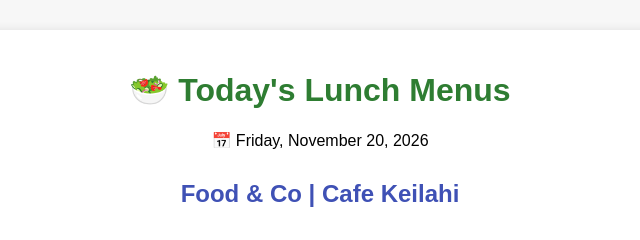
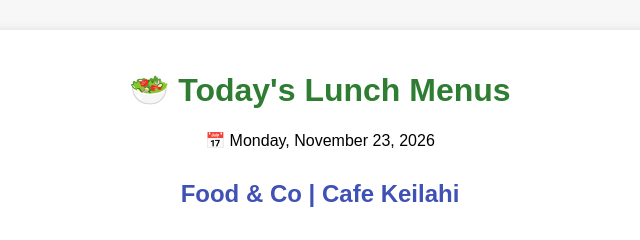
Before and after one commit to kowusuasante/lunch-menus, a plain HTML site: page index.html in a window 1280 px wide. Shown: the top 240 px of the page, 320-960 px from the left. Drawn offline with Linux system fonts and the light colour scheme.

Commit message:
Auto-update lunch menus

```diff
--- a/index.html
+++ b/index.html
@@ -34,7 +34,7 @@
     <body>
         <div class="container">
             <h1>🥗 Today's Lunch Menus</h1>
-            <p>📅 Friday, November 20, 2026</p>
+            <p>📅 Monday, November 23, 2026</p>
     <h2>Food & Co | Cafe Keilahi</h2><ul><li>No menu available today.</li></ul><h2>FoodHub Sodexo</h2><ul><li>No menu available today.</li></ul><h2>FG</h2><ul><li>No menu available today.</li></ul>
         </div>
     </body>
```
